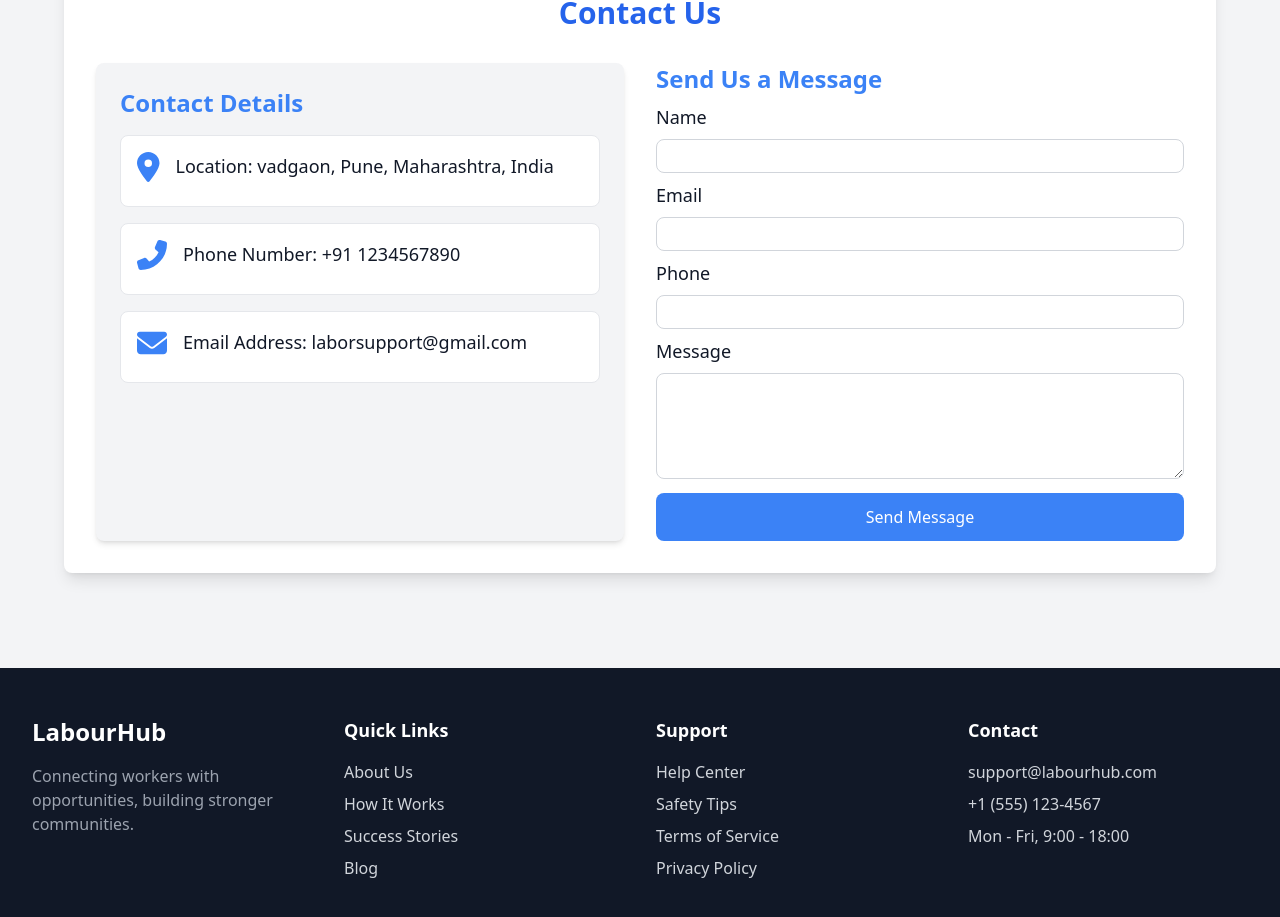
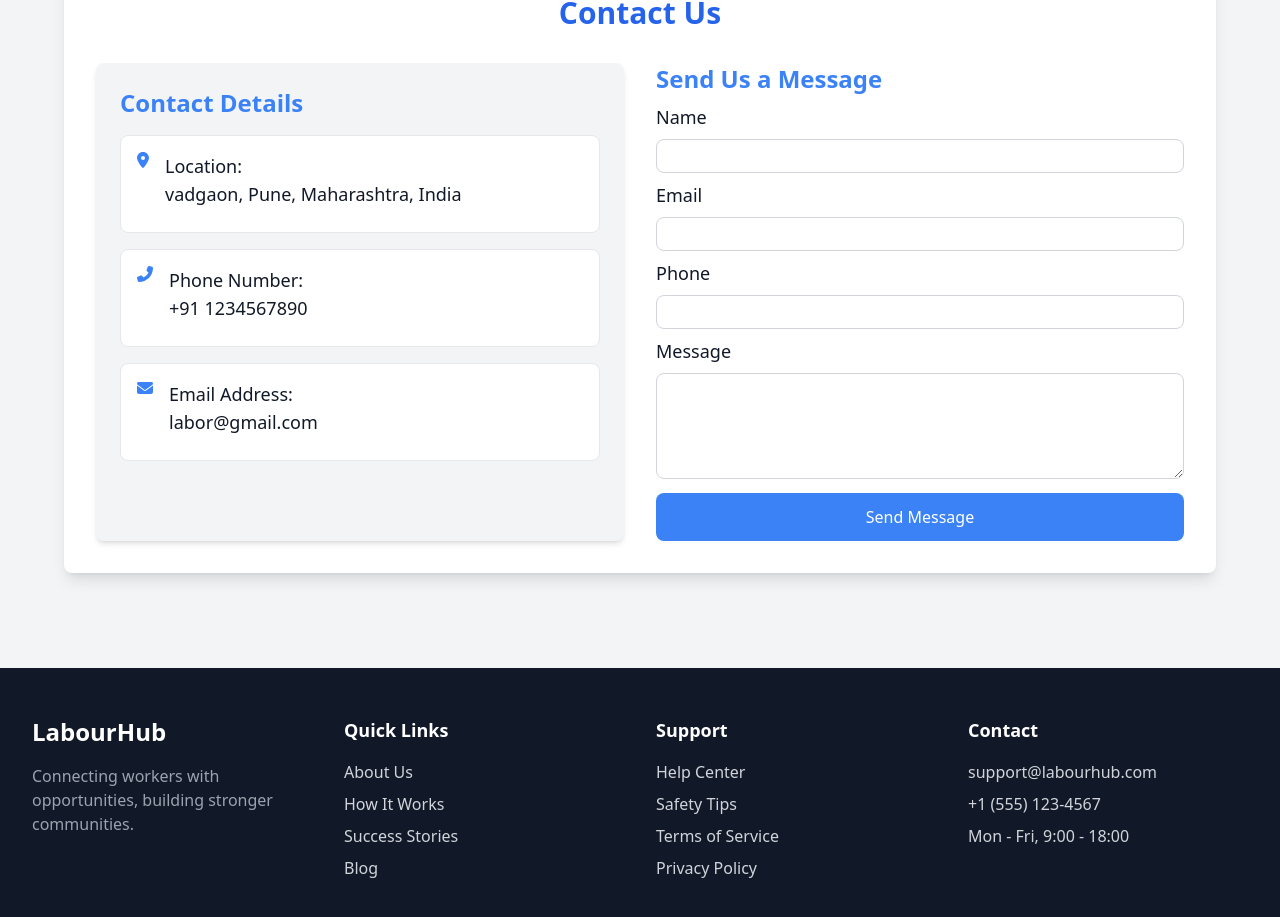
Before and after one commit to siddhant-2002/labourhub, a React (Create React App) app in the folder frontend/: page / in a window 1280 px wide. Shown: the part 4576-5493 px from the top of the page. Built offline with nearby package versions, Linux system fonts and the light colour scheme.

Commit message:
new changes

```diff
--- a/frontend/src/components/Contactus.jsx
+++ b/frontend/src/components/Contactus.jsx
@@ -22,7 +22,7 @@ const ContactUs = () => {
     {
       icon: faEnvelope,
       title: "Email Address",
-      description: "laborsupport@gmail.com",
+      description: "labor@gmail.com",
     },
   ];
 
@@ -44,20 +44,18 @@ const ContactUs = () => {
             <h3 className="text-2xl font-semibold mb-4 text-blue-500">
               Contact Details
             </h3>
-            <div className="grid gap-4">
-
-
+            <div className="flex gap-4 flex-col">
               {contactInfo.map((info, index) => (
-              <div className="p-4  bg-white border border-gray-200 rounded-lg">
+                <div className="p-4  bg-white border border-gray-200 rounded-lg ">
                   <div key={index} className="mb-2 flex items-start gap-4">
                     <FontAwesomeIcon
                       icon={info.icon}
-                    className="text-blue-500 text-3xl"
+                      className="text-blue-500 "
                     />
                     <div>
                       <p className="text-lg font-medium">
                         {info.title}:{" "}
-                      <span className="font-normal">{info.description}</span>
+                        <span className="font-normal flex flex-wrap">{info.description}</span>
                       </p>
                     </div>
                   </div>
```
Lines whose indentation alone changed are shown as unchanged.
